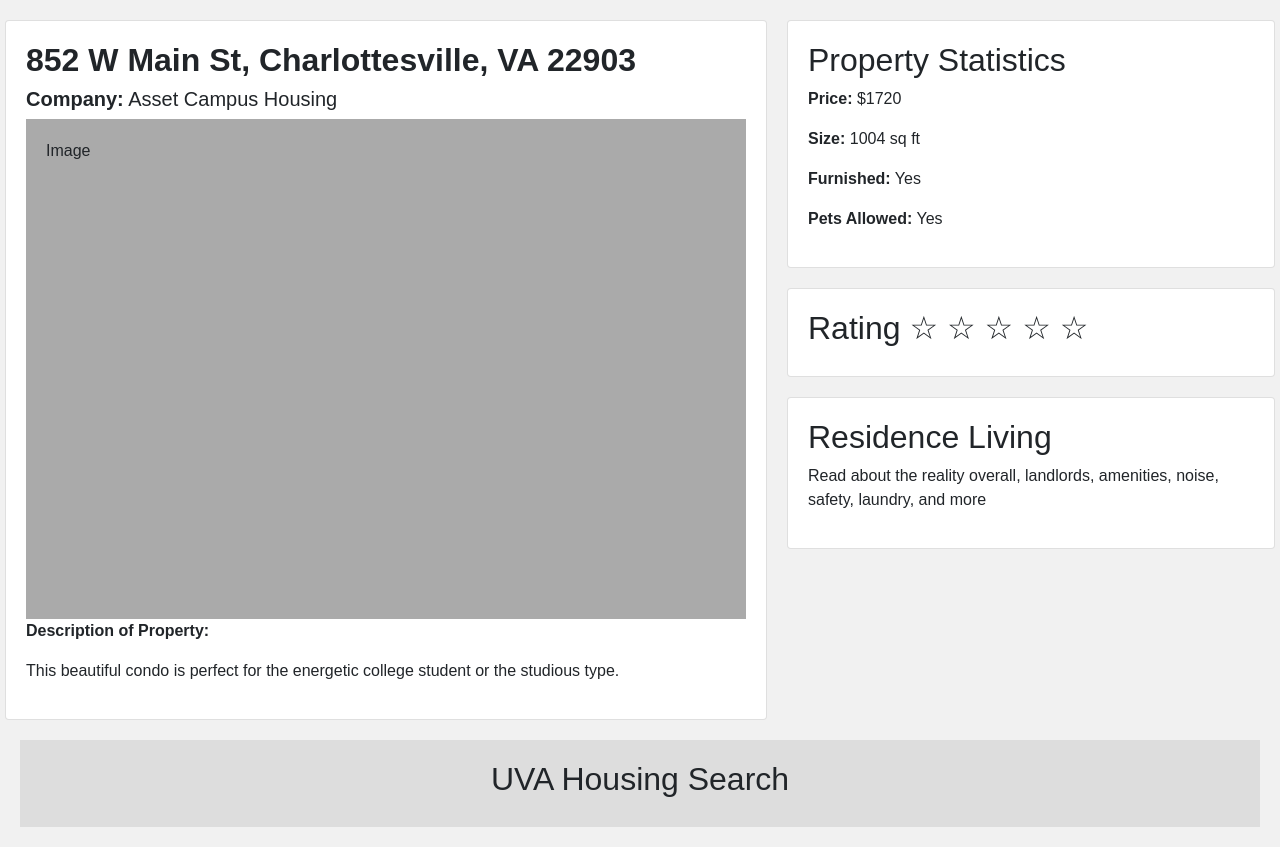
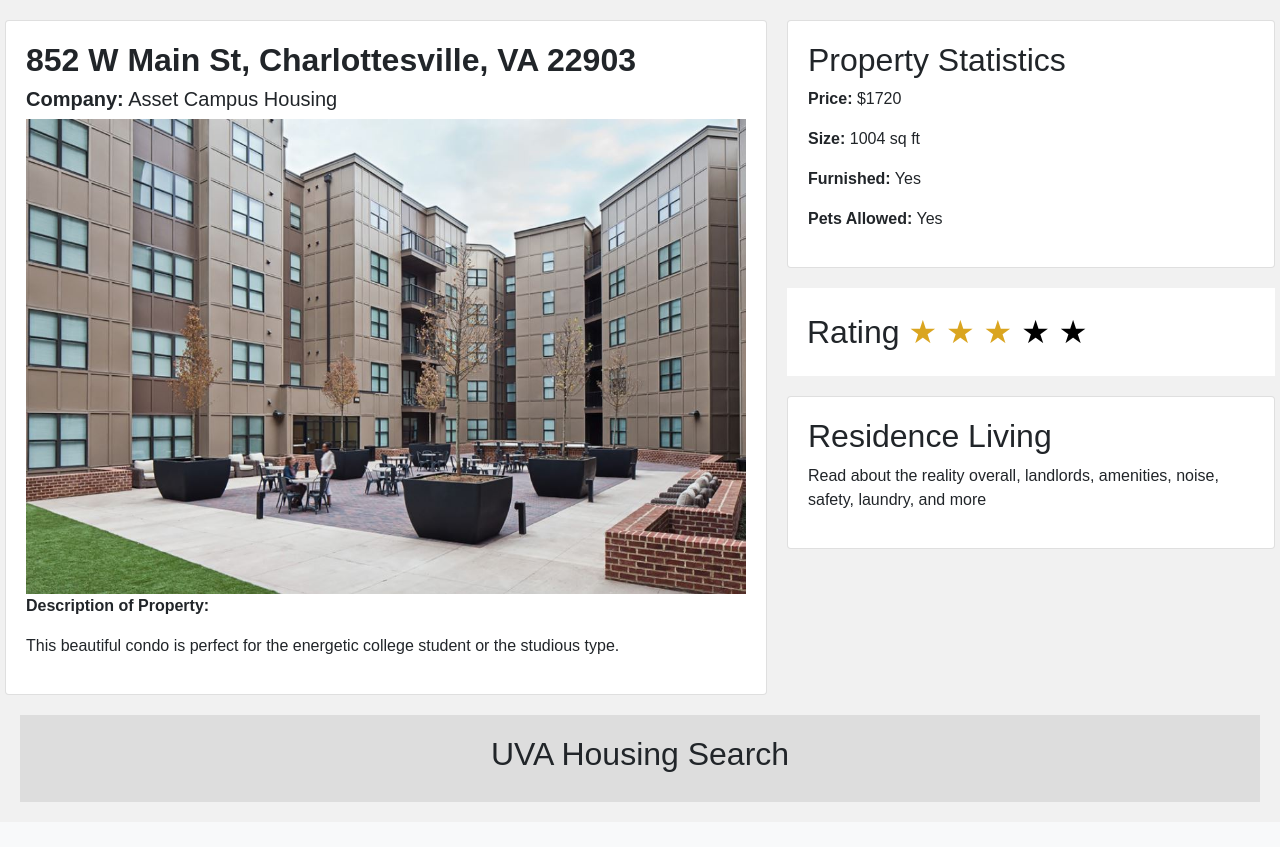
Before and after one commit to meganm18/Group-Project-Housing-Website, a Django app: page /apartments/1/ in a window 1280 px wide. Shown: the part 164-1011 px from the top of the page. After the commit the page ends 966 px from the top, so only its background shows below. Run offline with Django 3.2, Linux system fonts and the light colour scheme; data comes from the database, SQL or seed files in the repository; some libraries are stand-ins or nearby versions.

Commit message:
Images and Colored Rating
lab 5 commits

```diff
--- a/housing_app/templates/apartment_detail.html
+++ b/housing_app/templates/apartment_detail.html
@@ -54,6 +54,14 @@
 	margin-top: 20px;
 	}
 
+	.card2 {
+	background-color: white;
+	padding: 20px;
+	font-size: 200%;
+	display:inline-block;
+	width: 100%;
+	margin-top: 20px;
+	}
 	/* Clear floats after the columns */
 	.row:after {
 	content: "";
@@ -69,6 +77,18 @@
 	margin-top: 20px;
 	}
 
+	.checked {
+		color: goldenrod
+	}
+
+	.unchecked {
+		color : black
+	}
+
+	img {
+    max-width: 100%;
+    max-height: 100%;
+	}
 	/* Responsive layout - when the screen is less than 800px wide, make the two columns stack on top of each other instead of next to each other */
 	@media screen and (max-width: 800px) {
 	.leftcolumn, .rightcolumn {
@@ -89,7 +109,8 @@
 			<div class="card">
 			<h2><strong>{{ apartment.location }}</strong> </h2>
 			<h5><strong>Company:</strong> {{ apartment.company }}</h5>
-			<div class="fakeimg" style="height:500px;">Image</div>
+			{% load static %}
+			<img src="{% static 'images/' %}{{apartment.name}}.jpg" alt = "Apartment Preview">
 			<p><strong>Description of Property:</strong></p>
 			<p>This beautiful condo is perfect for the energetic college student or the studious type.</p>
 			</div>
@@ -103,8 +124,10 @@
 			<p> <strong>Pets Allowed:</strong> {{ apartment.pets }} </p>
 
 			</div>
-			<div class="card">
-				<h2>Rating &star; &star; &star; &star; &star;</h2>
+			<div class="card2">
+				<span>Rating</span>
+				<span class="checked">&#9733; &#9733; &#9733;</span>
+				<span class="unchecked">&#9733; &#9733;</span>
 			</div>
 			<div class="card">
 				<h2>Residence Living</h2>
```
Also changed, not shown: static/images/1800 Jefferson Park Avenue.jpg (added), static/images/Grandmarc.jpg (added), static/images/The Flats.jpg (added), static/images/The Standard.jpg (added), static/images/Venable.jpg (added).
